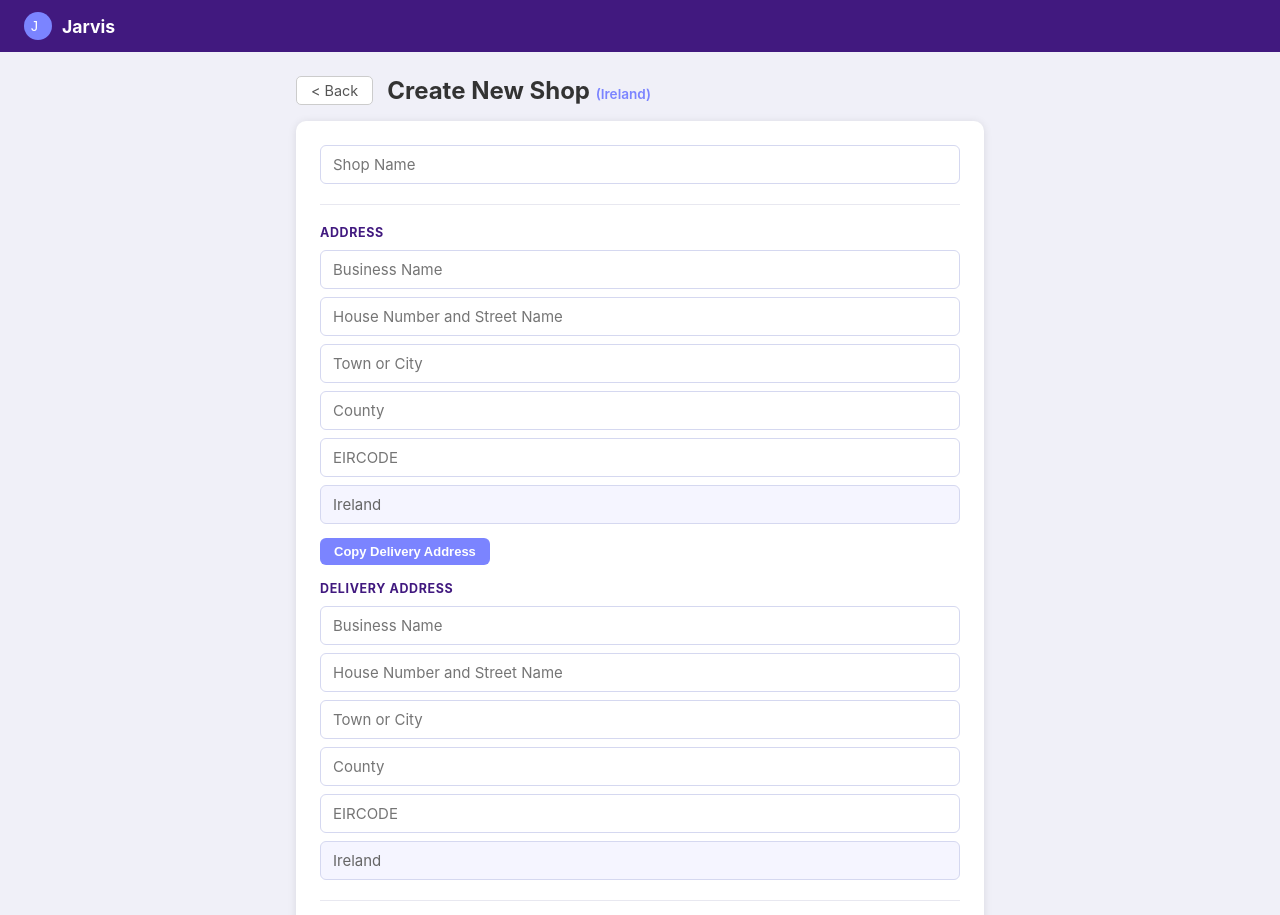
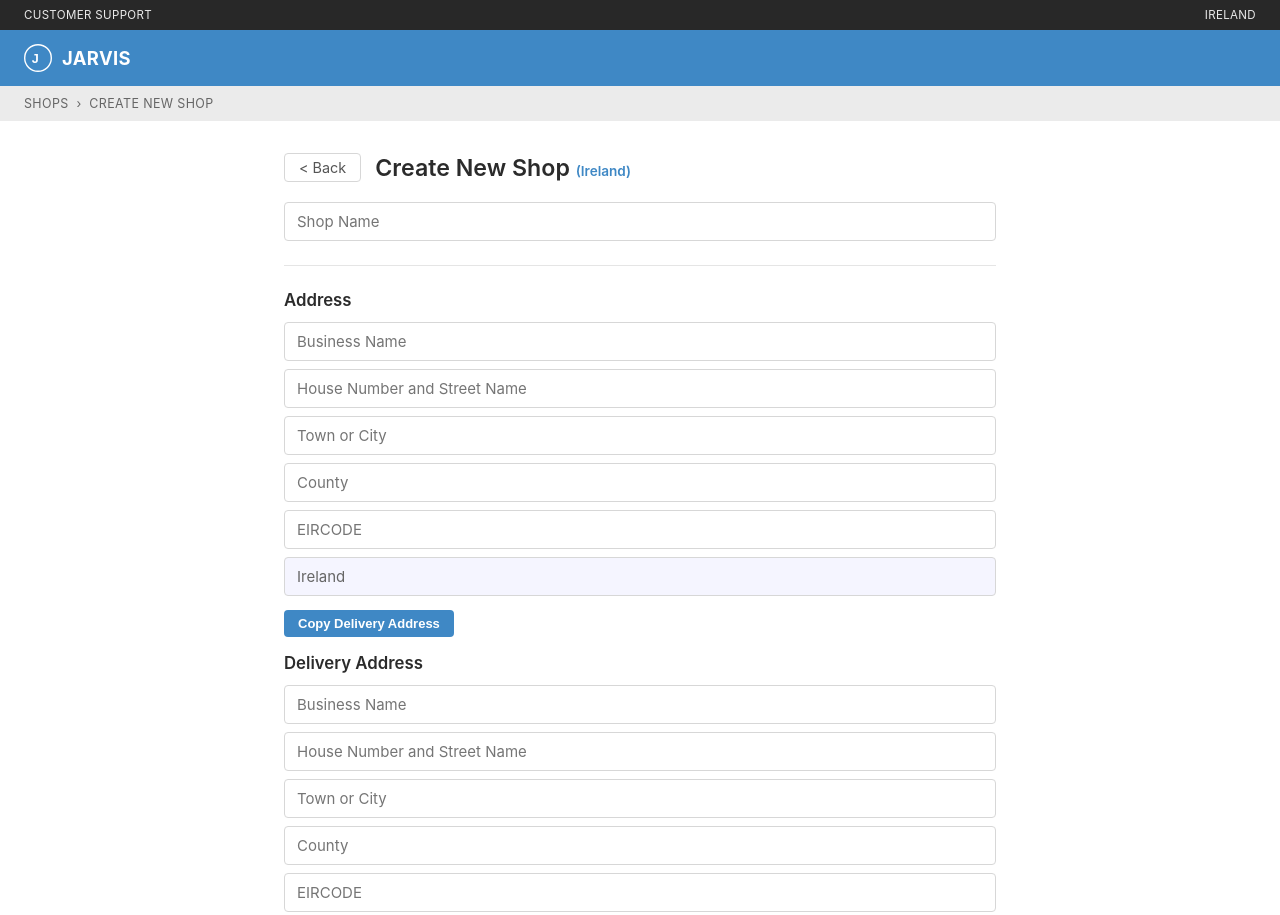
Before and after one commit to SonerAlm/Jarvis_Ireland, a plain HTML site: page index.html in a window 1280 px wide. Shown: the top 915 px of the page. Drawn offline with Linux system fonts and the light colour scheme.

Commit message:
Remove Cheque pay option, restyle form to match Core portal theme
Co-Authored-By: claude-flow <ruv@ruv.net>

```diff
--- a/index.html
+++ b/index.html
@@ -5,45 +5,68 @@
     <meta name="viewport" content="width=device-width, initial-scale=1">
     <title>Jarvis – Create New Shop (Ireland)</title>
     <style>
+        :root{
+            --blue:#3f88c5;
+            --blue-dark:#2f6fa3;
+            --bar-dark:#282828;
+            --bar-gray:#ebebeb;
+            --text:#333;
+            --text-muted:#666;
+            --border:#d7d7d7;
+        }
         *,*::before,*::after{box-sizing:border-box;margin:0;padding:0}
-        body{font-family:-apple-system,BlinkMacSystemFont,'Segoe UI',Roboto,sans-serif;background:#f0f0f8;color:#333;font-size:15px}
-        nav{background:#41197f;padding:12px 24px;display:flex;align-items:center;gap:10px}
-        nav span{color:#fff;font-size:1.1rem;font-weight:700}
-        .page{max-width:720px;margin:24px auto;padding:0 16px 40px}
-        .page-header{display:flex;align-items:center;gap:14px;margin-bottom:16px}
-        h1{font-size:1.5rem;font-weight:700}
-        .ireland-tag{font-size:0.85rem;color:#7b84ff;font-weight:600}
-        .back-btn{border:1px solid #ccc;background:#fff;color:#555;border-radius:5px;padding:5px 14px;font-size:0.9rem;cursor:pointer;text-decoration:none}
-        .back-btn:hover{background:#f0f0f0;color:#333;text-decoration:none}
-        .card{background:#fff;border-radius:10px;box-shadow:0 1px 8px rgba(0,0,0,.1);padding:24px}
+        body{font-family:-apple-system,BlinkMacSystemFont,'Segoe UI',Roboto,sans-serif;background:#fff;color:var(--text);font-size:15px}
+        a{color:var(--blue)}
+        .util-bar{background:var(--bar-dark);color:#fff;padding:8px 24px;display:flex;justify-content:space-between;align-items:center;font-size:0.72rem;letter-spacing:.03em;text-transform:uppercase}
+        .util-bar span{opacity:.9}
+        nav{background:var(--blue);padding:14px 24px;display:flex;align-items:center;gap:14px}
+        nav .logo{display:flex;align-items:center;gap:10px}
+        nav span.brand{color:#fff;font-size:1.15rem;font-weight:700;letter-spacing:.02em}
+        .sub-bar{background:var(--bar-gray);padding:10px 24px;font-size:0.78rem;color:var(--text-muted);text-transform:uppercase;letter-spacing:.03em}
+        .page{max-width:760px;margin:0 auto;padding:32px 24px 60px}
+        .page-header{display:flex;align-items:center;gap:14px;margin-bottom:20px}
+        h1{font-size:1.45rem;font-weight:600;color:#2b2b2b}
+        .ireland-tag{font-size:0.85rem;color:var(--blue);font-weight:600}
+        .back-btn{border:1px solid var(--border);background:#fff;color:#555;border-radius:4px;padding:5px 14px;font-size:0.9rem;cursor:pointer;text-decoration:none}
+        .back-btn:hover{background:#f5f5f5;color:#333;text-decoration:none}
+        .card{background:#fff;padding:0}
         .form-group{margin-bottom:14px}
-        .section-label{display:block;font-weight:700;color:#41197f;font-size:0.78rem;text-transform:uppercase;letter-spacing:.05em;margin-bottom:10px}
-        input[type=text],input[type=email],input[type=tel],select{width:100%;padding:9px 12px;border:1px solid #d5d8f0;border-radius:6px;font-size:15px;font-family:inherit;outline:none;background:#fff;transition:border-color .2s;margin-bottom:8px}
+        .section-label{display:block;font-weight:600;color:#2b2b2b;font-size:1.05rem;margin-bottom:12px}
+        input[type=text],input[type=email],input[type=tel],select{width:100%;padding:9px 12px;border:1px solid var(--border);border-radius:4px;font-size:15px;font-family:inherit;outline:none;background:#fff;transition:border-color .2s;margin-bottom:8px}
         input[type=text]:last-child,input[type=email]:last-child,input[type=tel]:last-child{margin-bottom:0}
-        input:focus,select:focus{border-color:#7b84ff;box-shadow:0 0 0 3px rgba(123,132,255,.15)}
-        .contact-block{background:#f3f4fd;border:1px solid #bfc4ff;border-radius:8px;padding:16px;margin-bottom:10px}
+        input:focus,select:focus{border-color:var(--blue);box-shadow:0 0 0 3px rgba(63,136,197,.15)}
+        .contact-block{background:#fafafa;border:1px solid var(--border);border-radius:6px;padding:16px;margin-bottom:10px}
         .check-row{display:flex;flex-wrap:wrap;gap:14px;margin-top:6px}
         .check-item{display:flex;align-items:center;gap:6px;font-size:14px;cursor:pointer;font-weight:400}
-        .check-item input{width:15px;height:15px;cursor:pointer;accent-color:#7b84ff;flex-shrink:0}
+        .check-item input{width:15px;height:15px;cursor:pointer;accent-color:var(--blue);flex-shrink:0}
         .inline-label{font-weight:600;font-size:14px;display:block;margin-bottom:2px}
-        .btn{display:inline-block;padding:9px 18px;border:none;border-radius:6px;font-size:14px;font-weight:600;cursor:pointer;transition:background .2s}
-        .btn-primary{background:#7b84ff;color:#fff}
-        .btn-primary:hover{background:#6770ee}
+        .btn{display:inline-block;padding:9px 18px;border:none;border-radius:4px;font-size:14px;font-weight:600;cursor:pointer;transition:background .2s}
+        .btn-primary{background:var(--blue);color:#fff}
+        .btn-primary:hover{background:var(--blue-dark)}
         .btn-sm{padding:6px 14px;font-size:13px}
         .btn-danger{background:#dc3545;color:#fff}
         .btn-danger:hover{background:#c82333}
-        .btn-copy{background:#7b84ff;color:#fff;margin-bottom:16px}
+        .btn-copy{background:var(--blue);color:#fff;margin-bottom:16px}
         .btn-full{width:100%;padding:12px;font-size:16px;margin-top:8px}
         .hidden{display:none!important}
-        .divider{border:none;border-top:1px solid #e8e8f0;margin:20px 0}
+        .divider{border:none;border-top:1px solid #e5e5e5;margin:24px 0}
     </style>
 </head>
 <body>
 
+<div class="util-bar">
+    <span>Customer Support</span>
+    <span>Ireland</span>
+</div>
+
 <nav>
-    <svg width="28" height="28" viewBox="0 0 40 40"><circle cx="20" cy="20" r="20" fill="#7b84ff"/><text x="10" y="27" font-size="20" fill="white" font-family="sans-serif">J</text></svg>
-    <span>Jarvis</span>
+    <div class="logo">
+        <svg width="28" height="28" viewBox="0 0 40 40"><circle cx="20" cy="20" r="19" fill="none" stroke="#fff" stroke-width="2"/><text x="11" y="27" font-size="18" fill="white" font-family="sans-serif" font-weight="700">J</text></svg>
+        <span class="brand">JARVIS</span>
+    </div>
 </nav>
+
+<div class="sub-bar">Shops &nbsp;›&nbsp; Create New Shop</div>
 
 <div class="page">
     <div class="page-header">
@@ -121,7 +144,6 @@
             <div class="form-group">
                 <span class="section-label">Pay by</span>
                 <select name="pay_method" id="payMethod" onchange="toggleBank()">
-                    <option value="Cheque">Cheque</option>
                     <option value="Bank Transfer" selected>Bank Transfer</option>
                     <option value="None">None</option>
                 </select>
```
